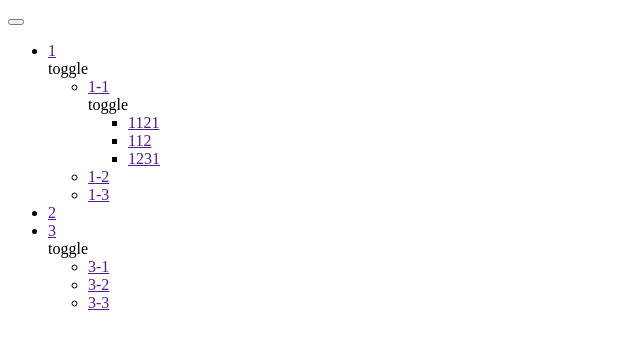
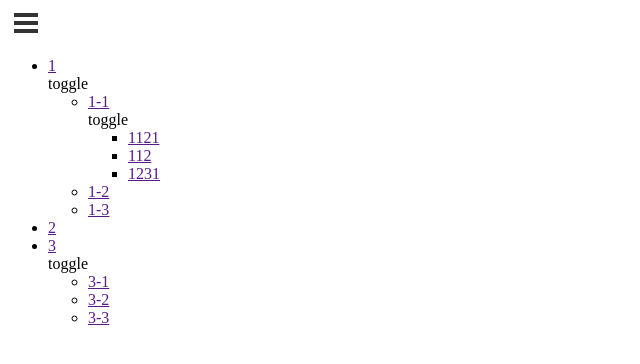
Before and after one commit to orenair92/burger, a plain HTML site: page index.html in a window 1280 px wide. Shown: the whole page, without its empty margins (0-640 px from the left). Drawn offline with nearby package versions, Linux system fonts and the light colour scheme.

Commit message:
правки css

```diff
--- a/index.html
+++ b/index.html
@@ -10,8 +10,6 @@
 </head>
 <body>
 	<button id="burger">
-		<span></span>
-		<span></span>
 		<span></span>
 	</button>
 	<ul id="navbar">
--- a/scripts.js
+++ b/scripts.js
@@ -29,8 +29,8 @@ function burger(){
 	var navbar = $("#navbar");
 	//нажатие по бургеру
 		burger.click(function() {
-			 //$("#navbar, #burger").toggleClass("on");
-		 navbar.slideToggle();
+			 $("#navbar, #burger").toggleClass("on");
+		 ?//navbar.slideToggle();
 		 //console.log(burger);
 
 		});
--- a/style.css
+++ b/style.css
@@ -1 +1,85 @@
-/*css8*/
+/*выдвигающее меню*/
+#burger{
+	position: relative;
+    border: none;
+    background: none;
+    outline: none;
+    width: 30px;
+    height: 30px;
+}
+#burger span, #burger span:before, #burger span:after{
+	width: 24px;
+    height: 4px;
+    background-color: #333;
+    backface-visibility: hidden;
+    border-radius: 0;
+}
+#burger span{
+	position: relative;
+	margin:auto;
+	display: block;
+	-webkit-transform: rotate(180deg);
+	-moz-transform: rotate(180deg);
+	-ms-transform: rotate(180deg);
+	-o-transform: rotate(180deg);
+	transform: rotate(180deg);
+	-webkit-transition: .3s all ease;
+    -moz-transition: .3s all ease;
+    -ms-transition: .3s all ease;
+    -o-transition: .3s all ease;
+    transition: .3s all ease;
+}
+#burger span:before{
+	content: "";
+    position: absolute;
+    left: 0;
+    top: -8px;
+    -webkit-transition: .3s all ease;
+    -moz-transition: .3s all ease;
+    -ms-transition: .3s all ease;
+    -o-transition: .3s all ease;
+    transition: .3s all ease;
+}
+#burger span:after{
+	content: "";
+    position: absolute;
+    left: 0;
+    top: 8px;
+    -webkit-transition: .3s all ease;
+    -moz-transition: .3s all ease;
+    -ms-transition: .3s all ease;
+    -o-transition: .3s all ease;
+    transition: .3s all ease;
+}
+#burger.on span{
+	-webkit-transform: rotate(360deg);
+	-moz-transform: rotate(360deg);
+	-ms-transform: rotate(360deg);
+	-o-transform: rotate(360deg);
+	transform: rotate(360deg);
+
+}
+#burger.on span:before, #burger.on span:after{
+	top: 0;
+    width: 15px;
+}
+#burger.on span:before{
+	-webkit-transform: rotate3d(0, 0, 1, -40deg);
+	-moz-transform: rotate3d(0, 0, 1, -40deg);
+	-ms-transform: rotate3d(0, 0, 1, -40deg);
+	-o-transform: rotate3d(0, 0, 1, -40deg);
+	transform: rotate3d(0, 0, 1, -40deg);
+
+}
+#burger.on span:after{
+	-webkit-transform: rotate3d(0, 0, 1, 40deg);
+	-moz-transform: rotate3d(0, 0, 1, 40deg);
+	-ms-transform: rotate3d(0, 0, 1, 40deg);
+	-o-transform: rotate3d(0, 0, 1, 40deg);
+	transform: rotate3d(0, 0, 1, 40deg);
+
+}
+/*выдвигающее меню*/
+
+/*разворачивающе меню*/
+/*разворачивающе меню*/
```
